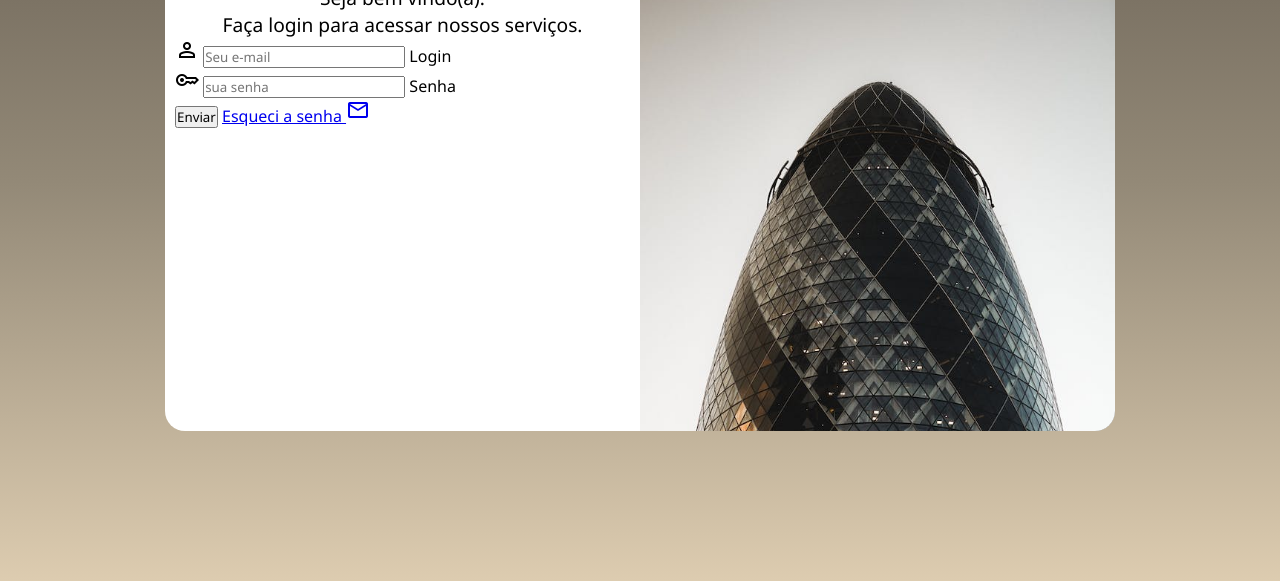
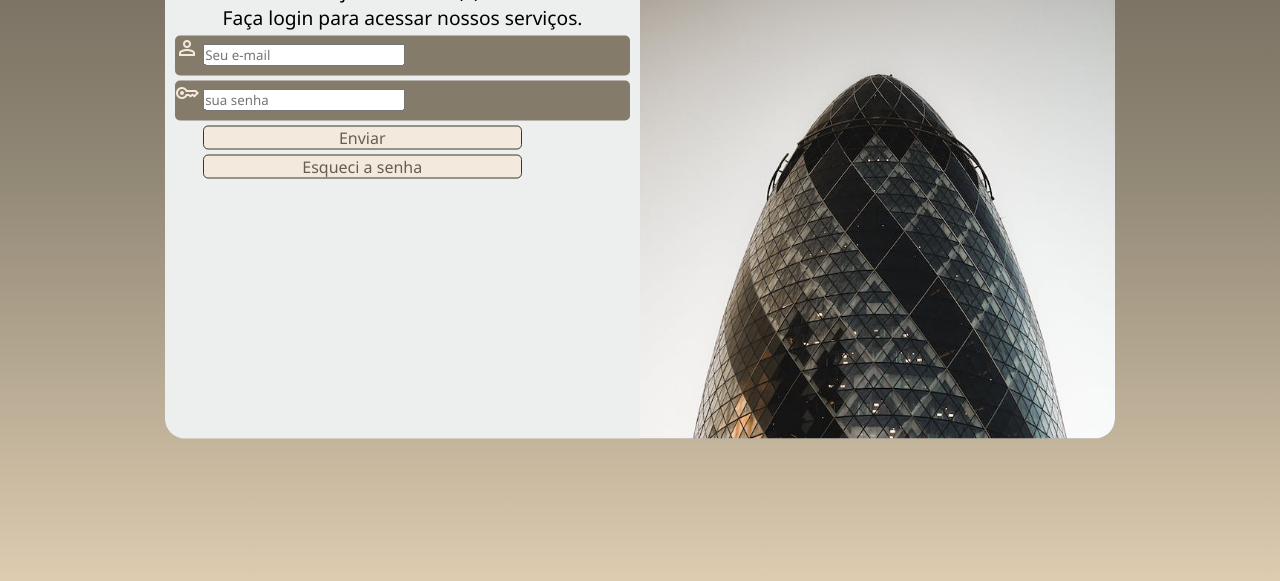
Before and after one commit to ViitorDev/projeto-login, a plain HTML site: page index.html in a window 1280 px wide. Shown: the part 219-800 px from the top of the page. Drawn offline with nearby package versions, Linux system fonts and the light colour scheme.

Commit message:
formulario

```diff
--- a/estilos/style.css
+++ b/estilos/style.css
@@ -23,9 +23,9 @@ section#login{
     left: 50%;
     transform: translate(-50%, -50%);
     overflow: hidden;
-    background-color: white;
+    background-color: #edefee;
     width: 250px;
-    height: 500px;
+    height: 515px;
     border-radius: 20px;
     box-shadow: 0px 0px 10 px rgba(0, 0, 0, 0.457);
     transition: width .3s, height .3s;
@@ -49,3 +49,52 @@ div#formulario > p{
     font-size: 0.8em;
     text-align: center;
 }
+form > div.campo{
+    display: block;
+    background-color: #857b6a;
+    width: 100%;
+    height: 40px;
+    border-radius: 5px;
+    margin: 5px 0px;
+}
+form > div.campo > span{
+    color: #f3eadd;
+}
+div.campo > label{
+    display: none;
+}
+form > input[type= submit]{
+    display: block;
+    font-size: 1em;
+    width: 70%;
+    height: 30%;
+    margin-left: 28px;
+    background-color: #f3eadd;
+    color: #665e51;
+    border: none;
+    border-radius: 5px;
+    cursor: pointer;
+    border: 1px solid #3a362f;
+}
+form > input[type= submit]:hover{
+    background-color: #857b6a;
+    color: #f3eadd;
+}
+form > a.botao{
+    display: block;
+    text-align: center;
+    font-size: 1em;
+    width: 70%;
+    height: 30%;
+    margin-top: 5px;
+    margin-left: 28px;
+    background-color: #f3eadd;
+    color: #665e51;
+    border: 1px solid #3a362f;
+    border-radius: 5px;
+    text-decoration: none;
+}
+form > a.botao:hover{
+    background-color: #857b6a;
+    color: #f3eadd;
+}
--- a/index.html
+++ b/index.html
@@ -30,8 +30,7 @@
                         <label for="isenha">Senha</label>
                     </div>
                     <input type="submit" value="Enviar">
-                    <a href="esqueci.html">Esqueci a senha
-                        <span class="material-symbols-outlined">mail</span>
+                    <a href="esqueci.html" class="botao">Esqueci a senha
                     </a>
                 </form>
             </div>
```
